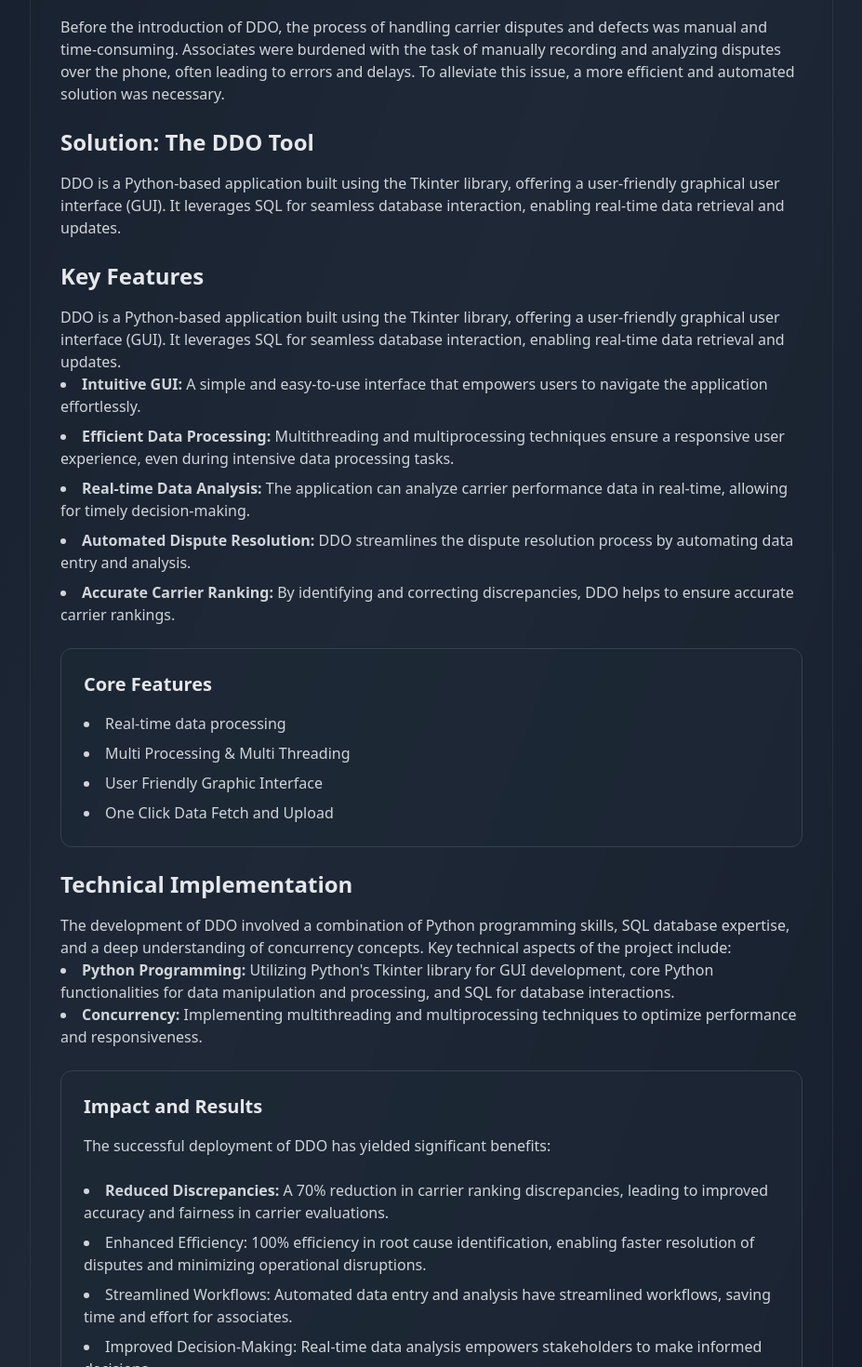
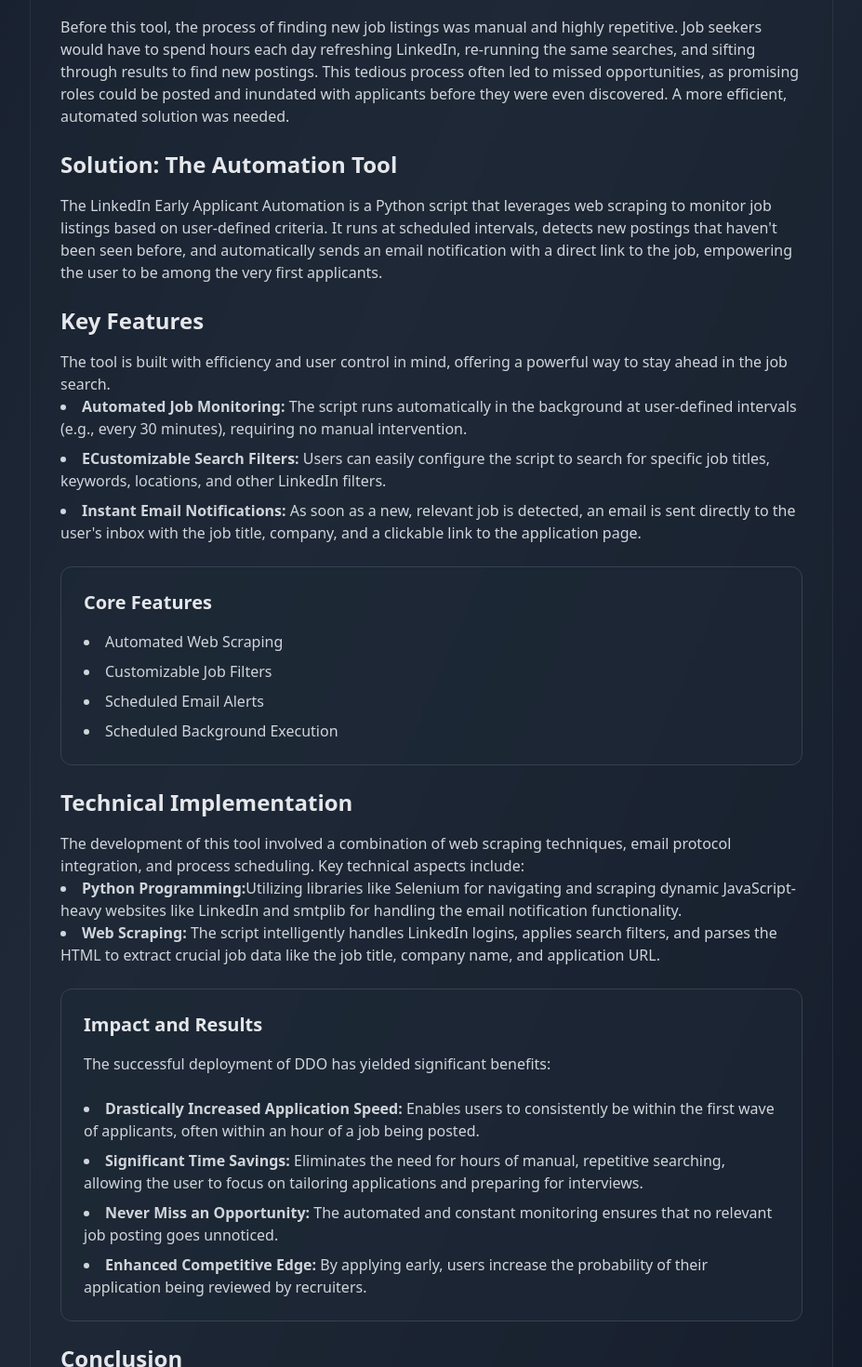
Before and after one commit to mightysanju/portfolio-2024, a React (Vite) app: page /blog/Linkedinn in a window 1280 px wide. Shown: the part 1260-2730 px from the top of the page at 93% size, without its empty margins (176-1103 px from the left). Built offline with nearby package versions, Linux system fonts and the light colour scheme.

Commit message:
Linked Inn Page Update

```diff
--- a/src/components/blog/Linkedinn.tsx
+++ b/src/components/blog/Linkedinn.tsx
@@ -8,25 +8,6 @@ const DDO = () => {
     window.scrollTo(0, 0); // Scroll to the top on component mount
   }, []);
 
-  //Declaring Stake Holders
-  const stakeholders = [
-    {
-      name: "Jake Porter",
-      role: "Global Logistics | Prepaid Transportation",
-      company: "Amazon",
-      linkedinUrl: "https://www.linkedin.com/in/jake-porter-20083b257/",
-      imageUrl: "https://media.licdn.com/dms/image/v2/D5603AQEgbMCz8YxCGQ/profile-displayphoto-shrink_100_100/profile-displayphoto-shrink_100_100/0/1706211347116?e=1738195200&v=beta&t=Xlawp-1UnbR3RdtKzYaSDoRs-BQYGXEu8VwV2uixcF0",
-      contribution: "Jake Porter - The Project Sponsor for the Defect Dispute override tool"
-    },
-    {
-      name: "Jayadev Addepalli",
-      role: "Supply Chain Manager at Amazon",
-      company: "Amazon",
-      linkedinUrl: "https://www.linkedin.com/in/jdaddepalli/",
-      imageUrl: "https://cdn.pixabay.com/photo/2020/07/01/12/58/icon-5359553_640.png",
-      contribution: "Jayadev Addepalli - The Project Manager for the Defect Dispute override tool"
-    }
-  ];
 
 
   return (
@@ -42,9 +23,9 @@ const DDO = () => {
 
     <BlogLayout
       title="Defect Dispute Override Tool"
-      date="March 10, 2023"
-      readTime="8 min read"
-      tags={['Data Science', 'Machine Learning', 'Analytics']}
+      date="August 31, 2025"
+      readTime="6 min read"
+      tags={['Data Science', 'Web Scraping', 'Python']}
       image="https://i.imgur.com/hNa0ROb.jpeg"
       //demoLink="https://sentiment.mightysanju.com"
       githubLink="https://github.com/mightysanju/DDO-Tool-Code-for-Public"
@@ -53,65 +34,41 @@ const DDO = () => {
         Introduction
       </h2>
       <p className="text-gray-300 mb-6">
-        In the realm of logistics and supply chain management, accurate carrier
-        performance evaluation is paramount. Discrepancies in carrier rankings
-        can lead to significant financial implications and operational
-        inefficiencies. To address this challenge, I developed the Defect
-        Dispute Override Tool (DDO), a Windows desktop application designed to
-        streamline the process of identifying and resolving carrier performance
-        issues.
+      In today's competitive job market, being one of the first to apply for a new role can significantly increase your chances of getting noticed. The "early applicant" advantage is a well-known strategy for success. To address this, I developed the LinkedIn Early Applicant Automation tool, a Python-based script designed to automate the process of finding new job listings and provide immediate notifications, ensuring users can act on opportunities the moment they arise.
       </p>
 
       <h2 className="text-2xl font-semibold text-gray-200 mb-4">
         The Problem Statement
       </h2>
       <p className="text-gray-300 mb-6">
-        Before the introduction of DDO, the process of handling carrier disputes
-        and defects was manual and time-consuming. Associates were burdened with
-        the task of manually recording and analyzing disputes over the phone,
-        often leading to errors and delays. To alleviate this issue, a more
-        efficient and automated solution was necessary.
+      Before this tool, the process of finding new job listings was manual and highly repetitive. Job seekers would have to spend hours each day refreshing LinkedIn, re-running the same searches, and sifting through results to find new postings. This tedious process often led to missed opportunities, as promising roles could be posted and inundated with applicants before they were even discovered. A more efficient, automated solution was needed.
+
+
       </p>
 
       <h2 className="text-2xl font-semibold text-gray-200 mb-4">
-        Solution: The DDO Tool
+        Solution: The Automation Tool
       </h2>
       <p className="text-gray-300 mb-6">
-        DDO is a Python-based application built using the Tkinter library,
-        offering a user-friendly graphical user interface (GUI). It leverages
-        SQL for seamless database interaction, enabling real-time data retrieval
-        and updates.
+      The LinkedIn Early Applicant Automation is a Python script that leverages web scraping to monitor job listings based on user-defined criteria. It runs at scheduled intervals, detects new postings that haven't been seen before, and automatically sends an email notification with a direct link to the job, empowering the user to be among the very first applicants.
+
+
       </p>
 
       <h2 className="text-2xl font-semibold text-gray-200 mb-4">
         Key Features
       </h2>
       <p className="text-gray-300 mb-6">
-        DDO is a Python-based application built using the Tkinter library,
-        offering a user-friendly graphical user interface (GUI). It leverages
-        SQL for seamless database interaction, enabling real-time data retrieval
-        and updates.
+      The tool is built with efficiency and user control in mind, offering a powerful way to stay ahead in the job search.
         <ul className="list-disc list-inside text-gray-300 space-y-2">
           <li>
-            <b>Intuitive GUI:</b> A simple and easy-to-use interface that
-            empowers users to navigate the application effortlessly.
+            <b>Automated Job Monitoring:</b> The script runs automatically in the background at user-defined intervals (e.g., every 30 minutes), requiring no manual intervention.
           </li>
           <li>
-            <b>Efficient Data Processing:</b> Multithreading and multiprocessing
-            techniques ensure a responsive user experience, even during
-            intensive data processing tasks.
+            <b>ECustomizable Search Filters:</b> Users can easily configure the script to search for specific job titles, keywords, locations, and other LinkedIn filters.
           </li>
           <li>
-            <b>Real-time Data Analysis:</b> The application can analyze carrier
-            performance data in real-time, allowing for timely decision-making.
-          </li>
-          <li>
-            <b>Automated Dispute Resolution:</b> DDO streamlines the dispute
-            resolution process by automating data entry and analysis.
-          </li>
-          <li>
-            <b>Accurate Carrier Ranking:</b> By identifying and correcting
-            discrepancies, DDO helps to ensure accurate carrier rankings.
+            <b>Instant Email Notifications:</b> As soon as a new, relevant job is detected, an email is sent directly to the user's inbox with the job title, company, and a clickable link to the application page.
           </li>
         </ul>
       </p>
@@ -121,10 +78,10 @@ const DDO = () => {
           Core Features
         </h3>
         <ul className="list-disc list-inside text-gray-300 space-y-2">
-          <li>Real-time data processing</li>
-          <li>Multi Processing & Multi Threading</li>
-          <li>User Friendly Graphic Interface</li>
-          <li>One Click Data Fetch and Upload</li>
+          <li>Automated Web Scraping</li>
+          <li>Customizable Job Filters</li>
+          <li>Scheduled Email Alerts</li>
+          <li>Scheduled Background Execution</li>
         </ul>
       </div>
 
@@ -133,17 +90,12 @@ const DDO = () => {
       </h2>
 
       <p className="text-gray-300 mb-6">
-        The development of DDO involved a combination of Python programming
-        skills, SQL database expertise, and a deep understanding of concurrency
-        concepts. Key technical aspects of the project include: <br />
+      The development of this tool involved a combination of web scraping techniques, email protocol integration, and process scheduling. Key technical aspects include: <br />
         <li>
-          <b>Python Programming:</b> Utilizing Python's Tkinter library for GUI
-          development, core Python functionalities for data manipulation and
-          processing, and SQL for database interactions.
+          <b>Python Programming:</b>Utilizing libraries like Selenium for navigating and scraping dynamic JavaScript-heavy websites like LinkedIn and smtplib for handling the email notification functionality.
         </li>
         <li>
-          <b>Concurrency:</b> Implementing multithreading and multiprocessing
-          techniques to optimize performance and responsiveness.
+          <b>Web Scraping:</b> The script intelligently handles LinkedIn logins, applies search filters, and parses the HTML to extract crucial job data like the job title, company name, and application URL.
         </li>
       </p>
 
@@ -160,42 +112,26 @@ const DDO = () => {
         </p>
         <ul className="list-disc list-inside text-gray-300 space-y-2">
           <li>
-            <b>Reduced Discrepancies:</b> A 70% reduction in carrier ranking
-            discrepancies, leading to improved accuracy and fairness in carrier
-            evaluations.
+            <b>Drastically Increased Application Speed:</b> Enables users to consistently be within the first wave of applicants, often within an hour of a job being posted.
           </li>
           <li>
-            Enhanced Efficiency: 100% efficiency in root cause identification,
-            enabling faster resolution of disputes and minimizing operational
-            disruptions.
+            <b>Significant Time Savings:</b> Eliminates the need for hours of manual, repetitive searching, allowing the user to focus on tailoring applications and preparing for interviews.
           </li>
           <li>
-            Streamlined Workflows: Automated data entry and analysis have
-            streamlined workflows, saving time and effort for associates.
+            <b>Never Miss an Opportunity:</b> The automated and constant monitoring ensures that no relevant job posting goes unnoticed.
           </li>
           <li>
-            Improved Decision-Making: Real-time data analysis empowers
-            stakeholders to make informed decisions.
+            <b>Enhanced Competitive Edge:</b> By applying early, users increase the probability of their application being reviewed by recruiters.
           </li>
         </ul>
       </div>
 
       <h2 className="text-2xl font-semibold text-gray-200 mb-4">Conclusion</h2>
       <p className="text-gray-300 mb-6">
-        DDO is a powerful tool that has revolutionized the way carrier
-        performance issues are handled. By leveraging advanced technologies and
-        a user-centric design, this application has significantly improved
-        efficiency, accuracy, and decision-making within the organization. This
-        project showcases my ability to develop innovative solutions that
-        address real-world business problems and deliver tangible results.
+        The LinkedIn Early Applicant Automation is a powerful tool that transforms a passive job search into a proactive, automated hunt for opportunities. By leveraging modern Python libraries for web scraping and task scheduling, this script provides a significant advantage in a crowded job market. This project showcases the ability to build practical, efficient solutions that solve real-world problems and deliver immediate, valuable results.
       </p>
 
-      <h2 className="text-2xl font-semibold text-gray-200 mb-4">Project Stakeholders</h2>
-      <div className="grid gap-6 mb-6">
-        {stakeholders.map((stakeholder, index) => (
-          <Stakeholder key={index} {...stakeholder} />
-        ))}
-      </div>
+
 
     </BlogLayout>
     </HelmetProvider>
```
